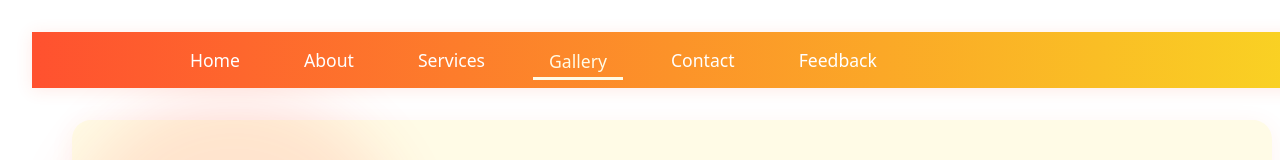
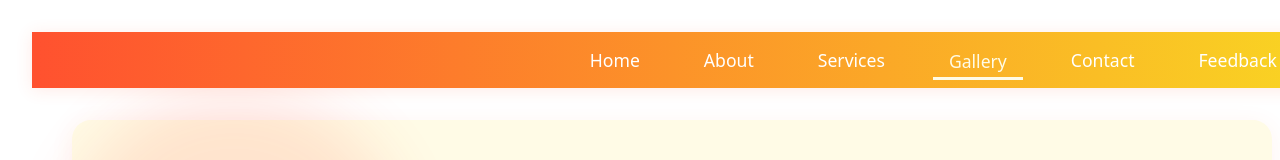
Before and after one commit to sreedevi-wodeyar/reachfit, a React (Vite) app: page /gallery in a window 1280 px wide. Shown: the top 160 px of the page. Built offline with nearby package versions, Linux system fonts and the light colour scheme.

Commit message:
Replace navbar with simple modern responsive version and bulletproof CSS. Fixes nav size, link visibility, and layout on all devices.

```diff
--- a/src/App.css
+++ b/src/App.css
@@ -851,149 +851,148 @@ button:hover, .btn:hover {
   }
 }
 
-/* --- NAVBAR & NAV-LINKS BULLETPROOF FIX (OVERRIDE ALL) --- */
-.navbar {
+/* --- SIMPLE MODERN NAVBAR FIX --- */
+.navbar-simple {
+  width: 100vw;
+  max-width: 100vw;
+  min-width: 0;
+  background: linear-gradient(90deg, #ff512f 0%, #f9d423 100%);
+  display: flex;
+  align-items: center;
+  justify-content: space-between;
+  padding: 0.5rem 1.2rem;
+  box-sizing: border-box;
   position: sticky;
   top: 0;
   left: 0;
-  width: 100vw !important;
-  min-width: 0 !important;
-  max-width: 100vw !important;
-  z-index: 2000 !important;
-  display: flex !important;
-  flex-direction: row !important;
-  align-items: center !important;
-  justify-content: flex-start !important;
-  background: linear-gradient(90deg, #ff512f 0%, #f9d423 100%) !important;
-  padding: 0.5rem 1.2rem !important;
-  box-sizing: border-box !important;
-  border-radius: 0 !important;
-  margin: 0 !important;
-  box-shadow: 0 2px 16px rgba(255,81,47,0.12) !important;
-  height: 56px !important;
+  z-index: 1000;
+  height: 56px;
+  border-radius: 0;
+  margin: 0;
+  box-shadow: 0 2px 16px rgba(255,81,47,0.12);
 }
 .logo {
-  font-size: 1.5rem !important;
-  font-weight: 700 !important;
-  color: #fff !important;
-  margin-right: 1.2rem !important;
-  padding: 0 !important;
-  text-decoration: none !important;
-  line-height: 1 !important;
+  font-size: 1.5rem;
+  font-weight: 700;
+  color: #fff;
+  text-decoration: none;
+  margin-right: 1.2rem;
+  padding: 0;
+  line-height: 1;
 }
 .navbar-hamburger {
-  display: none !important;
-}
-.nav-links {
-  list-style: none !important;
-  display: flex !important;
-  flex-direction: row !important;
-  gap: 2rem !important;
-  margin: 0 !important;
-  padding: 0 !important;
-  align-items: center !important;
-  background: none !important;
-  position: static !important;
-  width: auto !important;
-  height: auto !important;
-  box-shadow: none !important;
-  pointer-events: auto !important;
-}
-.nav-links li {
-  width: auto !important;
-  margin: 0 !important;
-}
-.nav-links a {
-  color: #fff !important;
-  text-decoration: none !important;
-  font-size: 1.1rem !important;
-  font-weight: 500 !important;
-  padding: 0.5rem 1rem !important;
-  border: none !important;
-  background: none !important;
-  display: block !important;
-  text-align: center !important;
-  transition: color 0.2s !important;
-}
-.nav-links a.active {
-  color: #fffbe6 !important;
-  border-bottom: 3px solid #fffbe6 !important;
-  padding-bottom: 2px !important;
+  display: none;
+  background: none;
+  border: none;
+  cursor: pointer;
+  flex-direction: column;
+  justify-content: center;
+  align-items: center;
+  width: 40px;
+  height: 40px;
+  margin-left: auto;
+  z-index: 1200;
+  position: relative;
+}
+.hamburger-bar {
+  width: 28px;
+  height: 3px;
+  background: #fff;
+  margin: 4px 0;
+  border-radius: 2px;
+  transition: all 0.3s cubic-bezier(.4,2,.6,1);
+}
+.nav-links-simple {
+  list-style: none;
+  display: flex;
+  flex-direction: row;
+  gap: 2rem;
+  margin: 0;
+  padding: 0;
+  align-items: center;
+  background: none;
+  position: static;
+  width: auto;
+  height: auto;
+  box-shadow: none;
+}
+.nav-links-simple li {
+  width: auto;
+  margin: 0;
+}
+.nav-links-simple a {
+  color: #fff;
+  text-decoration: none;
+  font-size: 1.1rem;
+  font-weight: 500;
+  padding: 0.5rem 1rem;
+  border: none;
+  background: none;
+  display: block;
+  text-align: center;
+  transition: color 0.2s;
+}
+.nav-links-simple a.active {
+  color: #fffbe6;
+  border-bottom: 3px solid #fffbe6;
+  padding-bottom: 2px;
 }
 @media (max-width: 900px) {
-  .navbar {
-    position: fixed !important;
+  .navbar-simple {
+    position: fixed;
     top: 0;
     left: 0;
-    width: 100vw !important;
-    min-width: 0 !important;
-    max-width: 100vw !important;
-    z-index: 2000 !important;
-    padding: 0.5rem 0.5rem !important;
-    border-radius: 0 !important;
-    margin: 0 !important;
-    height: 56px !important;
+    width: 100vw;
+    min-width: 0;
+    max-width: 100vw;
+    z-index: 2000;
+    padding: 0.5rem 0.5rem;
+    border-radius: 0;
+    margin: 0;
+    height: 56px;
   }
   .navbar-hamburger {
     display: flex !important;
-    flex-direction: column !important;
-    justify-content: center !important;
-    align-items: center !important;
-    width: 40px !important;
-    height: 40px !important;
-    margin-left: auto !important;
-    z-index: 2100 !important;
-    background: none !important;
-    border: none !important;
-    cursor: pointer !important;
-    position: relative !important;
-  }
-  .hamburger-bar {
-    width: 28px !important;
-    height: 3px !important;
-    background: #fff !important;
-    margin: 4px 0 !important;
-    border-radius: 2px !important;
-    transition: all 0.3s cubic-bezier(.4,2,.6,1) !important;
-  }
-  .nav-links {
-    display: none !important;
-  }
-  .nav-links.nav-open {
+  }
+  .nav-links-simple {
+    display: none;
+  }
+  .nav-links-simple.nav-open {
     display: flex !important;
-    flex-direction: column !important;
-    position: fixed !important;
-    top: 0 !important; right: 0 !important;
-    height: 100vh !important;
-    width: 80vw !important;
-    max-width: 320px !important;
-    background: linear-gradient(120deg, #ff512f 0%, #f9d423 100%) !important;
-    box-shadow: -2px 0 24px rgba(255,81,47,0.13) !important;
-    align-items: flex-start !important;
-    justify-content: flex-start !important;
-    padding: 4.5rem 2rem 2rem 2rem !important;
-    gap: 2rem !important;
-    z-index: 2050 !important;
-    opacity: 0.98 !important;
-    margin: 0 !important;
-    pointer-events: auto !important;
-    transition: none !important;
-  }
-  .nav-links li {
-    width: 100% !important;
-    margin: 0 !important;
-  }
-  .nav-links a {
-    font-size: 1.2rem !important;
-    padding: 0.7rem 0 !important;
-    width: 100% !important;
-    display: block !important;
-    color: #fff !important;
-    border: none !important;
-    text-align: left !important;
-  }
-}
-/* --- END NAVBAR & NAV-LINKS BULLETPROOF FIX --- */
+    flex-direction: column;
+    position: fixed;
+    top: 56px;
+    right: 0;
+    height: calc(100vh - 56px);
+    width: 80vw;
+    max-width: 320px;
+    background: linear-gradient(120deg, #ff512f 0%, #f9d423 100%);
+    box-shadow: -2px 0 24px rgba(255,81,47,0.13);
+    align-items: flex-start;
+    justify-content: flex-start;
+    padding: 2rem 2rem 2rem 2rem;
+    gap: 2rem;
+    z-index: 2050;
+    opacity: 0.98;
+    margin: 0;
+    pointer-events: auto;
+    transition: none;
+  }
+  .nav-links-simple li {
+    width: 100%;
+    margin: 0;
+  }
+  .nav-links-simple a {
+    font-size: 1.2rem;
+    padding: 0.7rem 0;
+    width: 100%;
+    display: block;
+    color: #fff;
+    border: none;
+    text-align: left;
+  }
+}
+/* --- END SIMPLE MODERN NAVBAR FIX --- */
 
 /* Home Hero Section background image and text */
 .home-hero-bg {
--- a/src/App.jsx
+++ b/src/App.jsx
@@ -50,23 +50,14 @@ function ScrollToTopBtn() {
   ) : null;
 }
 
-// Sticky, animated navigation bar with active link highlighting
+// Simple, modern responsive navigation bar
 function Navbar() {
   const location = useLocation();
-  const [fontSize, setFontSize] = useState('0.8rem');
   const [menuOpen, setMenuOpen] = useState(false);
-  useEffect(() => {
-    const updateFontSize = () => {
-      const rootFont = parseFloat(getComputedStyle(document.documentElement).fontSize);
-      setFontSize(`${rootFont * 0.8}px`);
-    };
-    updateFontSize();
-    window.addEventListener('resize', updateFontSize);
-    return () => window.removeEventListener('resize', updateFontSize);
-  }, []);
   useEffect(() => { setMenuOpen(false); }, [location]);
   return (
-    <nav className="navbar">
+    <header>
+      <nav className="navbar-simple">
         <NavLink to="/" className="logo">ReachFit</NavLink>
         <button
           className={`navbar-hamburger${menuOpen ? ' open' : ''}`}
@@ -79,18 +70,16 @@ function Navbar() {
           <span className="hamburger-bar" />
           <span className="hamburger-bar" />
         </button>
-      <ul
-        className={`nav-links${menuOpen ? ' nav-open' : ''}`}
-        id="navbar-menu"
-      >
-        <li><NavLink to="/" className={({ isActive }) => isActive ? 'active' : ''} end>Home</NavLink></li>
-        <li><NavLink to="/about" className={({ isActive }) => isActive ? 'active' : ''}>About</NavLink></li>
-        <li><NavLink to="/services" className={({ isActive }) => isActive ? 'active' : ''}>Services</NavLink></li>
-        <li><NavLink to="/gallery" className={({ isActive }) => isActive ? 'active' : ''}>Gallery</NavLink></li>
-        <li><NavLink to="/contact" className={({ isActive }) => isActive ? 'active' : ''}>Contact</NavLink></li>
-        <li><NavLink to="/feedback" className={({ isActive }) => isActive ? 'active' : ''}>Feedback</NavLink></li>
+        <ul className={`nav-links-simple${menuOpen ? ' nav-open' : ''}`} id="navbar-menu">
+          <li><NavLink to="/" onClick={() => setMenuOpen(false)} end>Home</NavLink></li>
+          <li><NavLink to="/about" onClick={() => setMenuOpen(false)}>About</NavLink></li>
+          <li><NavLink to="/services" onClick={() => setMenuOpen(false)}>Services</NavLink></li>
+          <li><NavLink to="/gallery" onClick={() => setMenuOpen(false)}>Gallery</NavLink></li>
+          <li><NavLink to="/contact" onClick={() => setMenuOpen(false)}>Contact</NavLink></li>
+          <li><NavLink to="/feedback" onClick={() => setMenuOpen(false)}>Feedback</NavLink></li>
         </ul>
       </nav>
+    </header>
   );
 }
 
```
Lines whose indentation alone changed are shown as unchanged.
